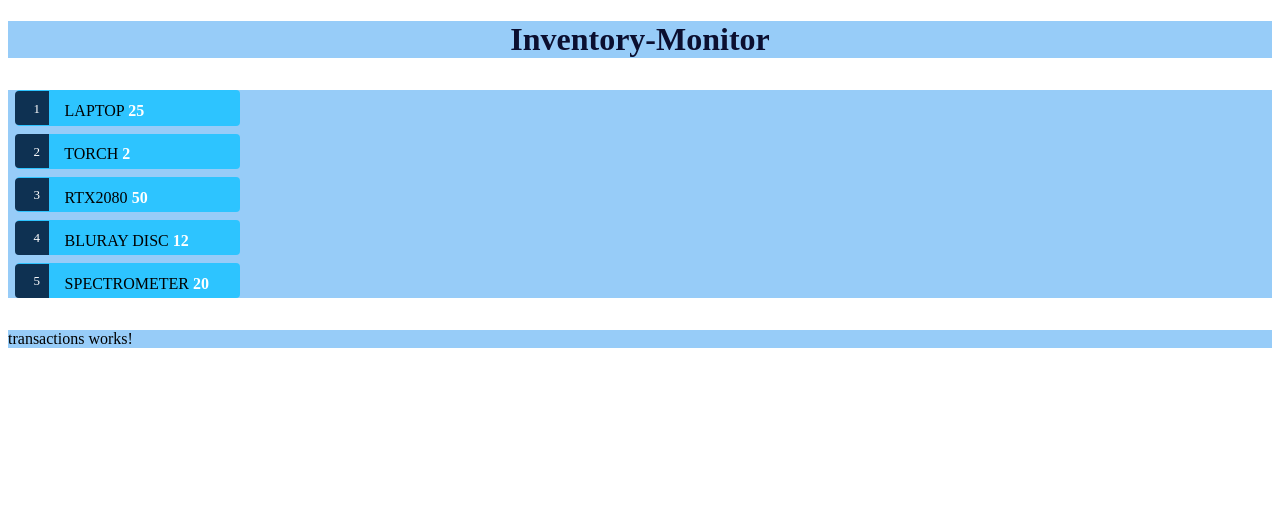
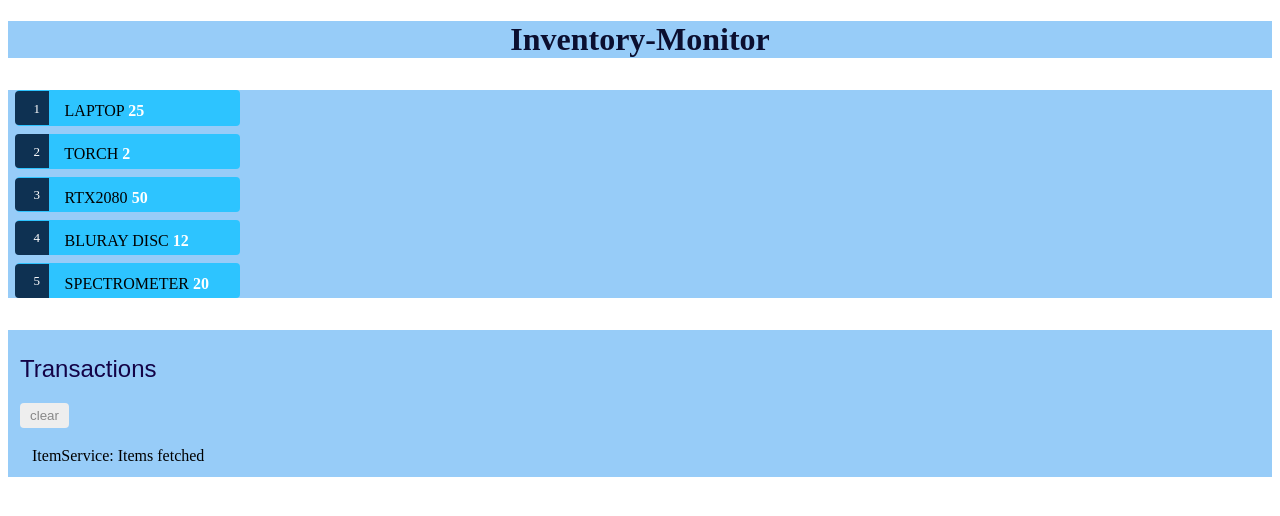
Before and after one commit to TheCoderNextdoor/Inventory-webapp, an Angular app: page / in a window 1280 px wide. Shown: the top 516 px of the page. Built offline with nearby package versions, Linux system fonts and the light colour scheme.

Commit message:
Added the transactions panel and service, few changes to the css of components

```diff
--- a/src/app/item-details/item-details.component.css
+++ b/src/app/item-details/item-details.component.css
@@ -0,0 +1,9 @@
+div{
+    padding: 0px 0px 10px 10px;
+}
+h3{
+    background-color: rgb(116, 193, 245);
+}
+label{
+    color: blue;
+}
--- a/src/app/item-details/item-details.component.html
+++ b/src/app/item-details/item-details.component.html
@@ -1,7 +1,7 @@
 <!-- displays the details -->
-<span *ngIf='item'>
+<div *ngIf='item'>
         <h3>Details</h3>
         <label>This is a </label>{{item.name}}<br>
         <label>Its value is </label>{{item.value}}<br>
         <label>{{item.info}}</label>
-</span>
+</div>
--- a/src/app/item.service.ts
+++ b/src/app/item.service.ts
@@ -2,6 +2,7 @@ import { Injectable } from '@angular/core';
 import { ITEMS } from './demo_items';
 import { Item } from './item';
 import { Observable, of } from 'rxjs';
+import { TransactionsService } from './transactions.service';
 
 @Injectable({
   // at the root level, Angular creates a single, shared instance
@@ -10,8 +11,9 @@ import { Observable, of } from 'rxjs';
 })
 export class ItemService {
 
-  constructor() { }
+  constructor(private transactionsService: TransactionsService) { }
   getItems(): Observable<Item[]> {
+    this.transactionsService.add('ItemService: Items fetched');
     return of(ITEMS);
   }
 }
--- a/src/app/transactions/transactions.component.css
+++ b/src/app/transactions/transactions.component.css
@@ -0,0 +1,39 @@
+/* MessagesComponent's private CSS styles */
+div{
+    padding: 5px 10px;
+    margin: 2px;
+}
+h2 {
+    color: rgb(19, 3, 71);
+    font-family: Arial, Helvetica, sans-serif;
+    font-weight: lighter;
+  }
+  body {
+    margin: 2em;
+  }
+  body, input[text], button {
+    color: crimson;
+    font-family: Cambria, Georgia;
+  }
+
+  button.clear {
+    font-family: Arial;
+    background-color: #eee;
+    border: none;
+    padding: 5px 10px;
+    border-radius: 4px;
+    cursor: pointer;
+    cursor: hand;
+  }
+  button:hover {
+    background-color: #cfd8dc;
+  }
+  button:disabled {
+    background-color: #eee;
+    color: #aaa;
+    cursor: auto;
+  }
+  button.clear {
+    color: #888;
+    margin-bottom: 12px;
+  }
--- a/src/app/transactions/transactions.component.html
+++ b/src/app/transactions/transactions.component.html
@@ -1,3 +1,8 @@
-<p>
-  transactions works!
-</p>
+<div *ngIf="transactionsService.messages.length">
+
+  <h2>Transactions</h2>
+  <button class="clear"
+          (click)="transactionsService.clear()">clear</button>
+  <div *ngFor='let message of transactionsService.messages'> {{message}} </div>
+
+</div>
--- a/src/app/transactions/transactions.component.ts
+++ b/src/app/transactions/transactions.component.ts
@@ -1,4 +1,5 @@
 import { Component, OnInit } from '@angular/core';
+import { TransactionsService } from '../transactions.service';
 
 @Component({
   selector: 'app-transactions',
@@ -7,7 +8,7 @@ import { Component, OnInit } from '@angular/core';
 })
 export class TransactionsComponent implements OnInit {
 
-  constructor() { }
+  constructor(public transactionsService: TransactionsService) { }
 
   ngOnInit() {
   }
```
